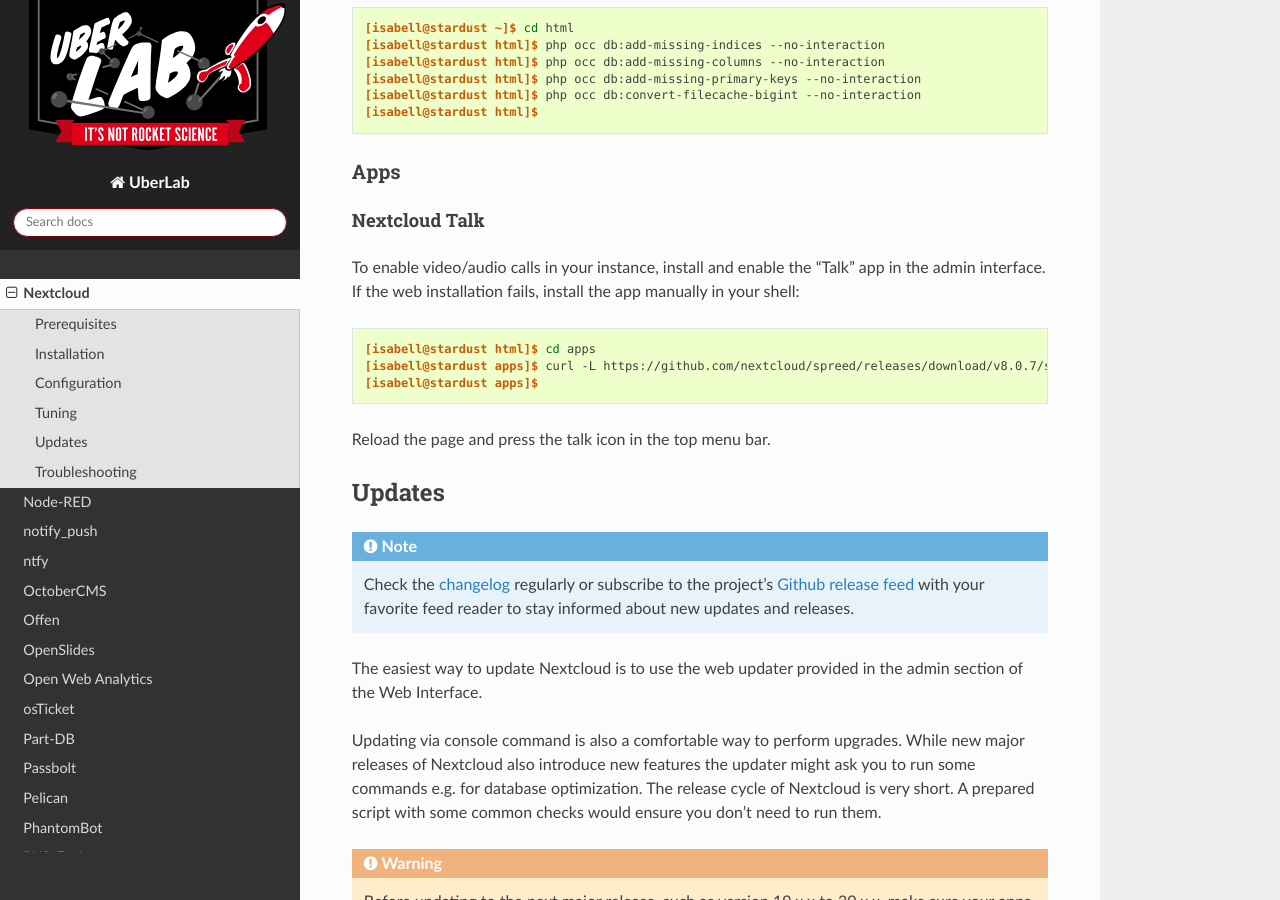
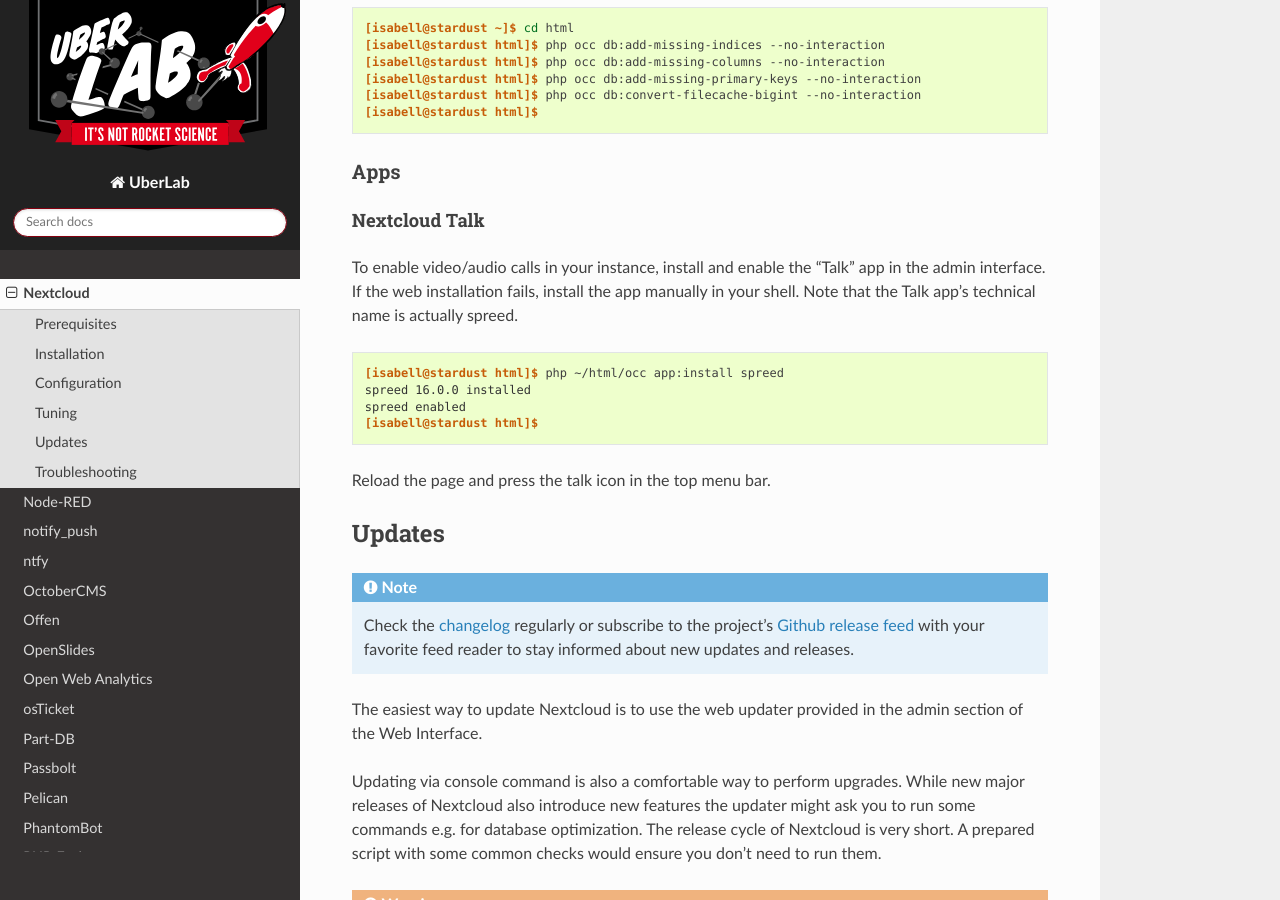
Before and after one commit to Uberspace/lab, a Sphinx documentation site: the page built from source/guide_nextcloud.rst, in a window 1280 px wide and 900 px high, scrolled down 8648 px. Built offline with Sphinx 7.4.7 and the Read the Docs theme 2.0.0, drawn with Linux system fonts in a browser that asks for light colours.

Commit message:
[Nextcloud] use occ CLI for app install

```diff
--- a/source/guide_nextcloud.rst
+++ b/source/guide_nextcloud.rst
@@ -342,13 +342,14 @@
 ^^^^^^^^^^^^^^
 
 To enable video/audio calls in your instance, install and enable the "Talk" app in the admin interface.
-If the web installation fails, install the app manually in your shell:
+If the web installation fails, install the app manually in your shell. Note that the Talk app's technical name is actually spreed.
 
 .. code-block:: console
 
-  [isabell@stardust html]$ cd apps
-  [isabell@stardust apps]$ curl -L https://github.com/nextcloud/spreed/releases/download/v8.0.7/spreed-8.0.7.tar.gz | tar -xvzf -
-  [isabell@stardust apps]$
+  [isabell@stardust html]$ php ~/html/occ app:install spreed
+  spreed 16.0.0 installed
+  spreed enabled
+  [isabell@stardust html]$
 
 Reload the page and press the talk icon in the top menu bar.
 
```
